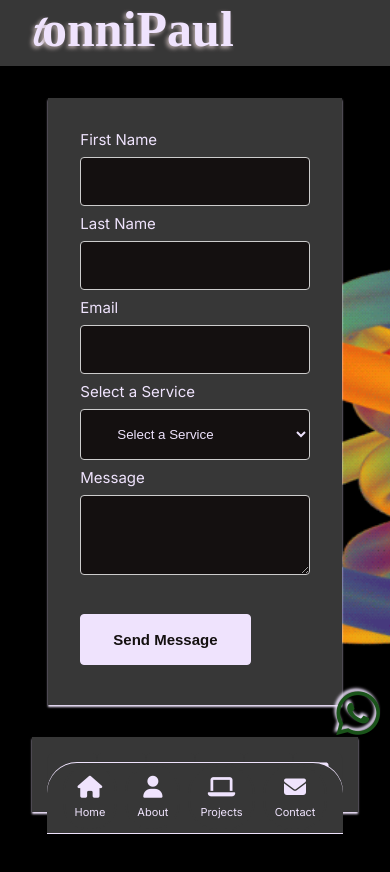
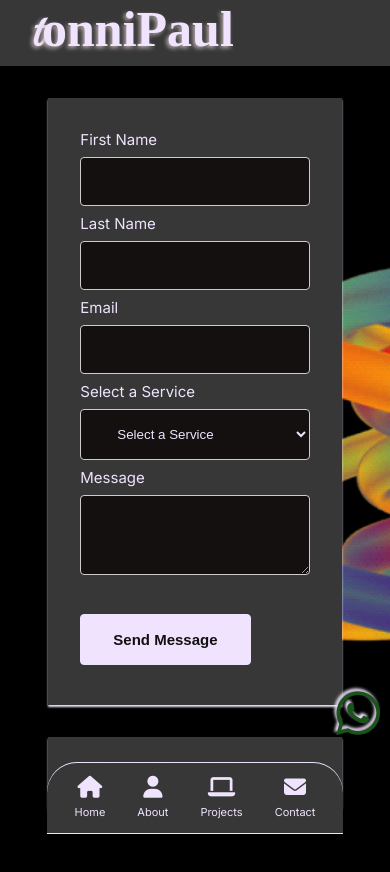
Before and after one commit to TonniPaul/contact, a React (Create React App) app: page /Contact in a window 390 px wide. Shown: the top 872 px of the page. Built offline with nearby package versions, Linux system fonts and the light colour scheme; a web font is replaced by a local one.

Commit message:
Contact margin edit

```diff
--- a/src/components/contact.css
+++ b/src/components/contact.css
@@ -1,7 +1,7 @@
 
 .contact--form{
    width: 40%;
-   margin: 2rem auto;
+   margin:auto;
 }
 label{
    text-align: left;
@@ -79,7 +79,7 @@ input[type=text],input[type=email], select, textarea{
       justify-content: center;
       background: #373737;
       box-shadow: var(--shadow);
-      width: max-content;
+      width: 90%;
       padding: 1rem;
    }
 }
```
